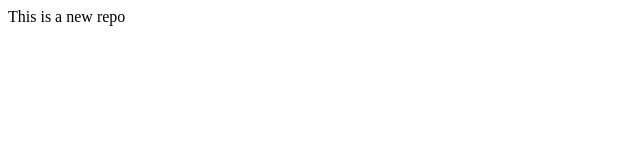
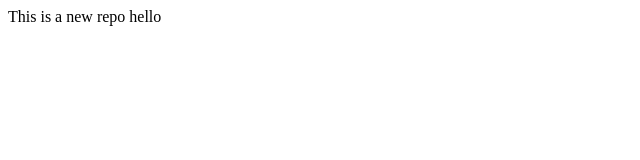
Before and after one commit to Satyamverma1207/localrepo, a plain HTML site: page index.html in a window 1280 px wide. Shown: the full height of the page, 0-640 px from the left. Drawn offline with Linux system fonts and the light colour scheme.

Commit message:
added to fe

```diff
--- a/index.html
+++ b/index.html
@@ -1 +1 @@
-<p>This is a new repo </p>
+<p>This is a new repo hello</p>
```
